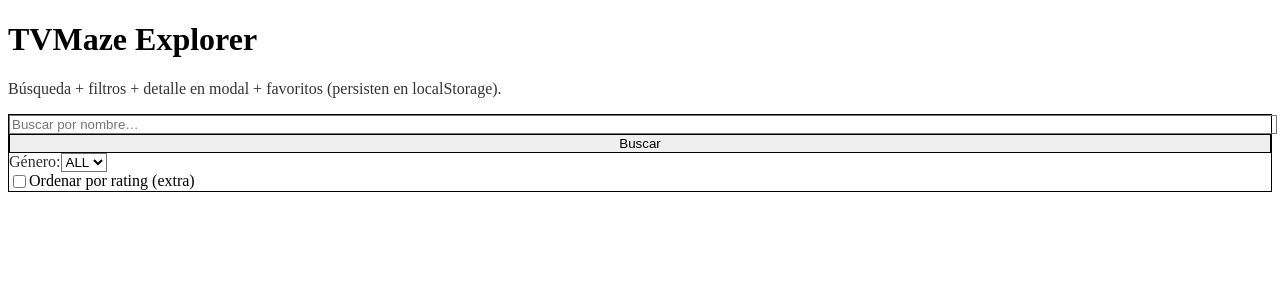
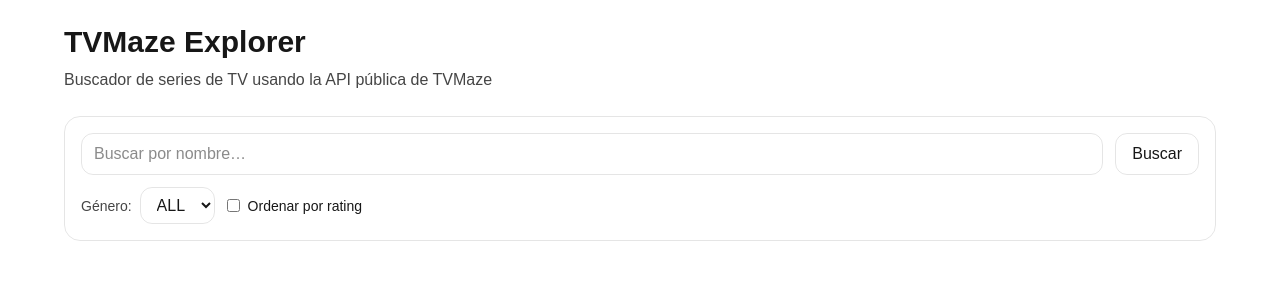
Before and after one commit to mdiiezz/tvmaze-app, a Next.js app: page / in a window 1280 px wide. Shown: the top 300 px of the page. Built offline with nearby package versions, Linux system fonts and the light colour scheme.

Commit message:
Detalles

```diff
--- a/src/app/globals.css
+++ b/src/app/globals.css
@@ -1,8 +1,6 @@
-@tailwind base;
-@tailwind components;
-@tailwind utilities;
 
-/*
+
+
 
 @import "tailwindcss";
 
@@ -20,7 +18,7 @@
 
 @media (prefers-color-scheme: dark) {
   :root {
-    --background: #0a0a0a;
+    --background: #1a1a1a;
     --foreground: #ededed;
   }
 }
@@ -29,4 +27,4 @@
   background: var(--background);
   color: var(--foreground);
   font-family: Arial, Helvetica, sans-serif;
-} */
+}
--- a/src/app/layout.js
+++ b/src/app/layout.js
@@ -12,8 +12,8 @@
 });
 
 export const metadata = {
-  title: "Create Next App",
-  description: "Generated by create next app",
+  title: "TVMaze Explorer",
+  description: "Buscador de series de TV usando la API pública de TVMaze",
 };
 
 export default function RootLayout({ children }) {
--- a/src/app/page.js
+++ b/src/app/page.js
@@ -1,3 +1,4 @@
+// src/app/page.js
 "use client";
 
 import { useEffect, useMemo, useState } from "react";
@@ -10,34 +11,47 @@
 import { loadFavorites, saveFavorites } from "@/lib/storage";
 
 export default function Home() {
+  // Texto de búsqueda por nombre
   const [query, setQuery] = useState("");
 
+  // Listado completo cargado desde /shows (se carga una sola vez)
   const [shows, setShows] = useState([]);
   const [hasSearched, setHasSearched] = useState(false);
 
+  // Filtros extra
   const [genre, setGenre] = useState("ALL");
   const [sortRating, setSortRating] = useState(false);
 
+  // IDs de series favoritas (persisten en localStorage)
   const [favorites, setFavorites] = useState([]);
 
+  // Control del modal y la serie seleccionada (detalle)
   const [selectedShow, setSelectedShow] = useState(null);
   const [isModalOpen, setIsModalOpen] = useState(false);
 
+  // Estados de UI para peticiones y errores
   const [loading, setLoading] = useState(false);
   const [error, setError] = useState("");
 
+  // Cargar favoritos guardados al iniciar la app
   useEffect(() => {
     setFavorites(loadFavorites());
   }, []);
 
+  // Guardar favoritos cada vez que cambien
   useEffect(() => {
     saveFavorites(favorites);
   }, [favorites]);
 
+  /**
+   * Acción principal: cargar series desde la API.
+   * Se llama al pulsar "Buscar". Solo hace fetch una vez y luego se filtra en cliente.
+   */
   async function handleSearch() {
     setHasSearched(true);
     setError("");
 
+    // Evitamos volver a pedir /shows si ya lo tenemos en memoria
     if (shows.length > 0) return;
 
     try {
@@ -51,12 +65,20 @@
     }
   }
 
+  /**
+   * Añade o quita una serie del array de favoritos.
+   * Guardamos solo los IDs para poder persistirlos fácil en localStorage.
+   */
   function toggleFavorite(showId) {
     setFavorites((prev) =>
       prev.includes(showId) ? prev.filter((id) => id !== showId) : [...prev, showId]
     );
   }
 
+  /**
+   * Abre el modal y carga el detalle real de la serie:
+   * Endpoint: GET /shows/{id}
+   */
   async function openDetails(showId) {
     setError("");
     try {
@@ -71,28 +93,29 @@
     }
   }
 
+  // Cierra el modal (no borramos selectedShow para no “parpadear” el contenido)
   function closeModal() {
     setIsModalOpen(false);
   }
 
-  // Lista de géneros dinámica a partir de /shows
+  // Lista de géneros dinámica a partir del listado cargado (/shows)
   const genres = useMemo(() => {
     const set = new Set();
     shows.forEach((s) => (s.genres || []).forEach((g) => set.add(g)));
     return ["ALL", ...Array.from(set).sort()];
   }, [shows]);
 
-  // Filtrado + ordenación final
+  // Filtrado (nombre + género) y ordenación por rating (extra)
   const filteredShows = useMemo(() => {
     let list = shows;
 
-    // Nombre
+    // Filtro por nombre
     if (query.trim()) {
       const q = query.toLowerCase();
       list = list.filter((s) => (s.name || "").toLowerCase().includes(q));
     }
 
-    // Género
+    // Filtro por género
     if (genre !== "ALL") {
       list = list.filter((s) => (s.genres || []).includes(genre));
     }
@@ -107,6 +130,7 @@
     return list;
   }, [shows, query, genre, sortRating]);
 
+  // Para pintar el botón del modal según si la serie seleccionada está en favoritos
   const isSelectedFavorite = selectedShow ? favorites.includes(selectedShow.id) : false;
 
   return (
@@ -115,10 +139,11 @@
         <header className="space-y-2">
           <h1 className="text-3xl font-semibold">TVMaze Explorer</h1>
           <p className="opacity-80">
-            Búsqueda + filtros + detalle en modal + favoritos (persisten en localStorage).
+            Buscador de series de TV usando la API pública de TVMaze
           </p>
         </header>
 
+        {/* Favoritos visibles siempre (si hay). Permite abrir detalle y quitar favoritos */}
         <FavoritesSection
           favorites={favorites}
           shows={shows}
@@ -126,6 +151,7 @@
           onToggleFavorite={toggleFavorite}
         />
 
+        {/* Barra de búsqueda + filtros (género y ordenación por rating) */}
         <SearchBar
           query={query}
           onQueryChange={setQuery}
@@ -137,14 +163,17 @@
           onToggleSortRating={() => setSortRating((v) => !v)}
         />
 
+        {/* Error de red/API */}
         {error ? (
           <div className="rounded-xl border border-red-500/30 bg-red-500/10 p-4 text-sm">
             {error}
           </div>
         ) : null}
 
+        {/* Estado de carga */}
         {loading ? <div className="text-sm opacity-80">Cargando…</div> : null}
 
+        {/* Listado solo después de pulsar Buscar (requisito) */}
         {hasSearched && !error && !loading ? (
           <ShowGrid
             shows={filteredShows}
@@ -154,6 +183,7 @@
           />
         ) : null}
 
+        {/* Modal con detalle de serie + botón de favoritos */}
         <ShowModal
           open={isModalOpen}
           show={selectedShow}
--- a/src/components/SearchBar.js
+++ b/src/components/SearchBar.js
@@ -1,16 +1,27 @@
+// src/components/SearchBar.js
+// Componente de UI para búsqueda y filtros (nombre, género y ordenación)
+
 export default function SearchBar({
+  // Texto actual del input de búsqueda
   query,
+  // Setter/control del input (estado levantado en page.js)
   onQueryChange,
+  // Acción al pulsar "Buscar" (carga inicial de /shows)
   onSearch,
+
+  // Lista de géneros (dinámica) y género seleccionado
   genres,
   genre,
   onGenreChange,
+
+  // Extra: ordenar por rating
   sortRating,
   onToggleSortRating,
 }) {
   return (
     <section className="rounded-2xl border border-black/10 p-4 space-y-3">
       <div className="flex flex-col md:flex-row gap-3">
+        {/* Input controlado: el valor viene del estado del padre */}
         <input
           value={query}
           onChange={(e) => onQueryChange(e.target.value)}
@@ -18,6 +29,7 @@
           className="w-full rounded-xl border border-black/10 bg-transparent px-3 py-2 outline-none"
         />
 
+        {/* Dispara la carga inicial del listado (solo se hace una vez) */}
         <button
           onClick={onSearch}
           className="rounded-xl px-4 py-2 border border-black/10 hover:bg-black/5"
@@ -29,6 +41,8 @@
       <div className="flex flex-col md:flex-row gap-3 md:items-center">
         <div className="flex items-center gap-2">
           <span className="text-sm opacity-80">Género:</span>
+
+          {/* Select controlado por estado: filtra el listado en cliente */}
           <select
             value={genre}
             onChange={(e) => onGenreChange(e.target.value)}
@@ -42,9 +56,10 @@
           </select>
         </div>
 
+        {/* Extra: checkbox para ordenar por rating (descendente) */}
         <label className="flex items-center gap-2 text-sm">
           <input type="checkbox" checked={sortRating} onChange={onToggleSortRating} />
-          Ordenar por rating (extra)
+          Ordenar por rating
         </label>
       </div>
     </section>
--- a/src/components/ShowModal.js
+++ b/src/components/ShowModal.js
@@ -1,50 +1,61 @@
+// src/components/ShowModal.js
+// Modal de detalle de serie: muestra info completa y permite cerrar con ESC/click fuera
+
+"use client";
+
 import { useEffect } from "react";
 
 export default function ShowModal({
-  open,
-  show,
-  onClose,
-  isFavorite,
-  onToggleFavorite,
+  open, // controla si el modal está visible
+  show, // objeto detalle de la serie (viene de GET /shows/{id})
+  onClose, // función para cerrar el modal
+  isFavorite, // indica si la serie actual está en favoritos
+  onToggleFavorite, // añade/quita de favoritos desde el modal
 }) {
   useEffect(() => {
     if (!open) return;
 
-    // Cerrar con ESC
+    // Cerrar con ESC (atajo de UX)
     function onKeyDown(e) {
       if (e.key === "Escape") onClose();
     }
 
-    // Bloquear scroll del body
+    // Bloquear scroll del body mientras el modal está abierto
     const prevOverflow = document.body.style.overflow;
     document.body.style.overflow = "hidden";
 
     window.addEventListener("keydown", onKeyDown);
 
+    // Cleanup: restauramos estado anterior al cerrar el modal
     return () => {
       window.removeEventListener("keydown", onKeyDown);
       document.body.style.overflow = prevOverflow;
     };
   }, [open, onClose]);
 
+  // Si no está abierto o no hay datos, no renderizamos nada
   if (!open || !show) return null;
 
+  // Imagen grande si existe (fallback a medium)
   const img = show.image?.original || show.image?.medium;
 
   return (
     <div
       className="fixed inset-0 z-50 bg-black/60 flex items-center justify-center p-4"
       onMouseDown={(e) => {
-        // click fuera (overlay)
+        // Click fuera (overlay) para cerrar: solo si se hace click en el fondo
         if (e.target === e.currentTarget) onClose();
       }}
     >
-      <div className="w-full max-w-3xl rounded-2xl border border-black/10 bg-white p-4 md:p-6">
+      {/* Contenedor principal del modal */}
+      <div className="w-full max-w-3xl rounded-2xl border border-black/10 bg-white text-black p-4 md:p-6">
         <div className="flex items-start justify-between gap-4">
           <h2 className="text-xl font-semibold">{show.name}</h2>
+
+          {/* Botón de cierre explícito */}
           <button
             onClick={onClose}
-            className="rounded-xl border border-black/10 px-3 py-1 hover:bg-black/5"
+            className="rounded-xl border border-black/70 px-3 py-1 hover:bg-black/70 hover:text-white text-sm"
           >
             Cerrar
           </button>
@@ -53,6 +64,7 @@
         <div className="mt-4 grid md:grid-cols-[220px_1fr] gap-4">
           <div className="rounded-2xl overflow-hidden border border-black/10 bg-black/5">
             {img ? (
+              // Usamos <img> directo para URLs externas de TVMaze
               // eslint-disable-next-line @next/next/no-img-element
               <img src={img} alt={show.name} className="w-full h-full object-cover" />
             ) : (
@@ -70,6 +82,7 @@
               <span className="opacity-70">Rating:</span> {show.rating?.average ?? "—"}
             </p>
 
+            {/* TVMaze devuelve summary en HTML -> usamos dangerouslySetInnerHTML */}
             {show.summary ? (
               <div
                 className="prose max-w-none text-sm"
@@ -79,9 +92,10 @@
               <div className="text-sm opacity-70">Sin resumen.</div>
             )}
 
+            {/* Botón de favoritos dentro del modal */}
             <button
               onClick={onToggleFavorite}
-              className="rounded-xl border border-black/10 px-4 py-2 hover:bg-black/5 text-sm"
+              className="rounded-xl border border-black/70 px-3 py-1 hover:bg-black/70 hover:text-white text-sm"
             >
               {isFavorite ? "Quitar de favoritos" : "Añadir a favoritos"}
             </button>
```
Also changed, not shown: src/components/FavoritesSection.js (+10 -0 lines), src/components/ShowCard.js (+9 -0 lines), src/components/ShowGrid.js (+8 -1 lines), src/lib/storage.js (+17 -0 lines), src/lib/tvmaze.js (+18 -0 lines).
